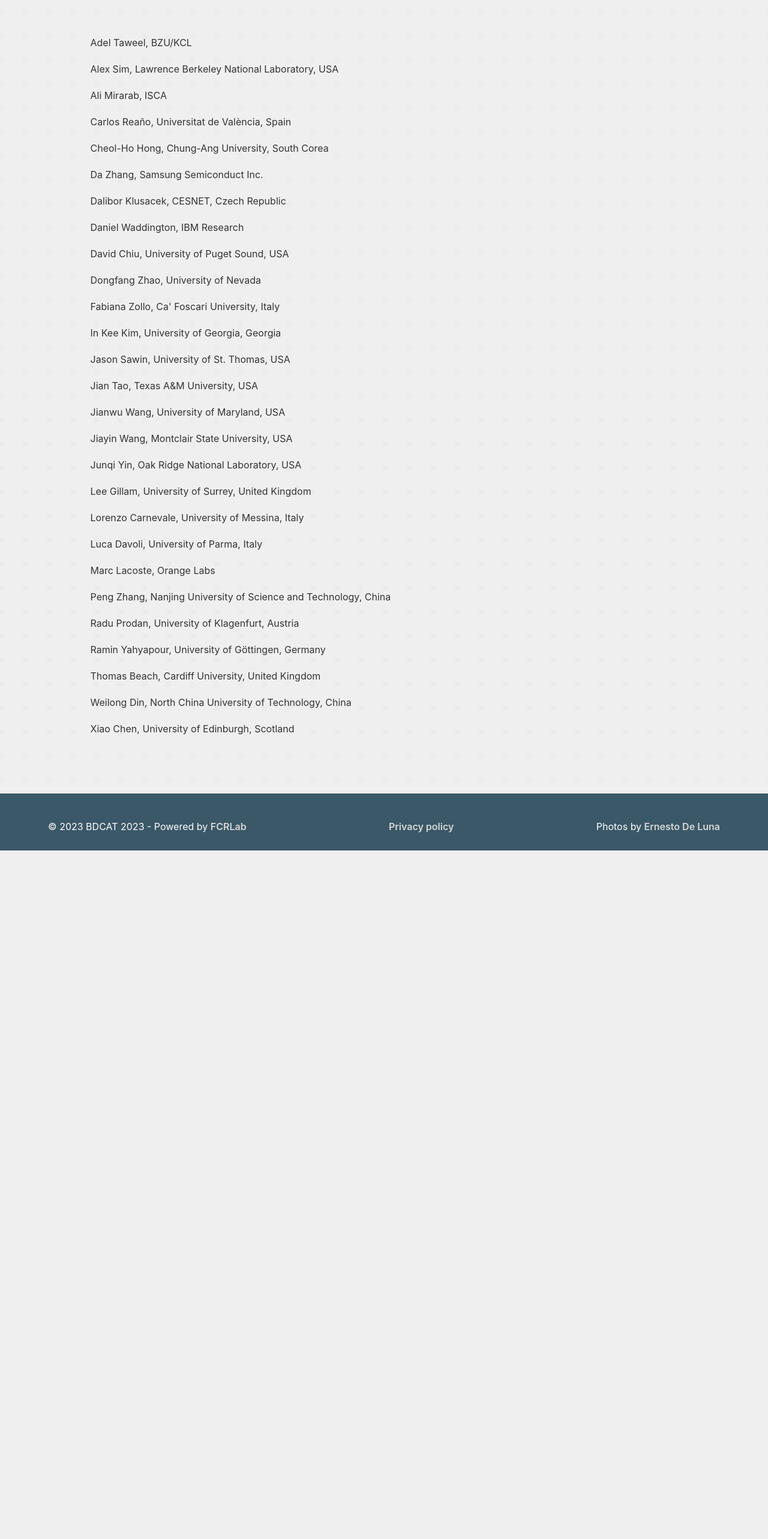
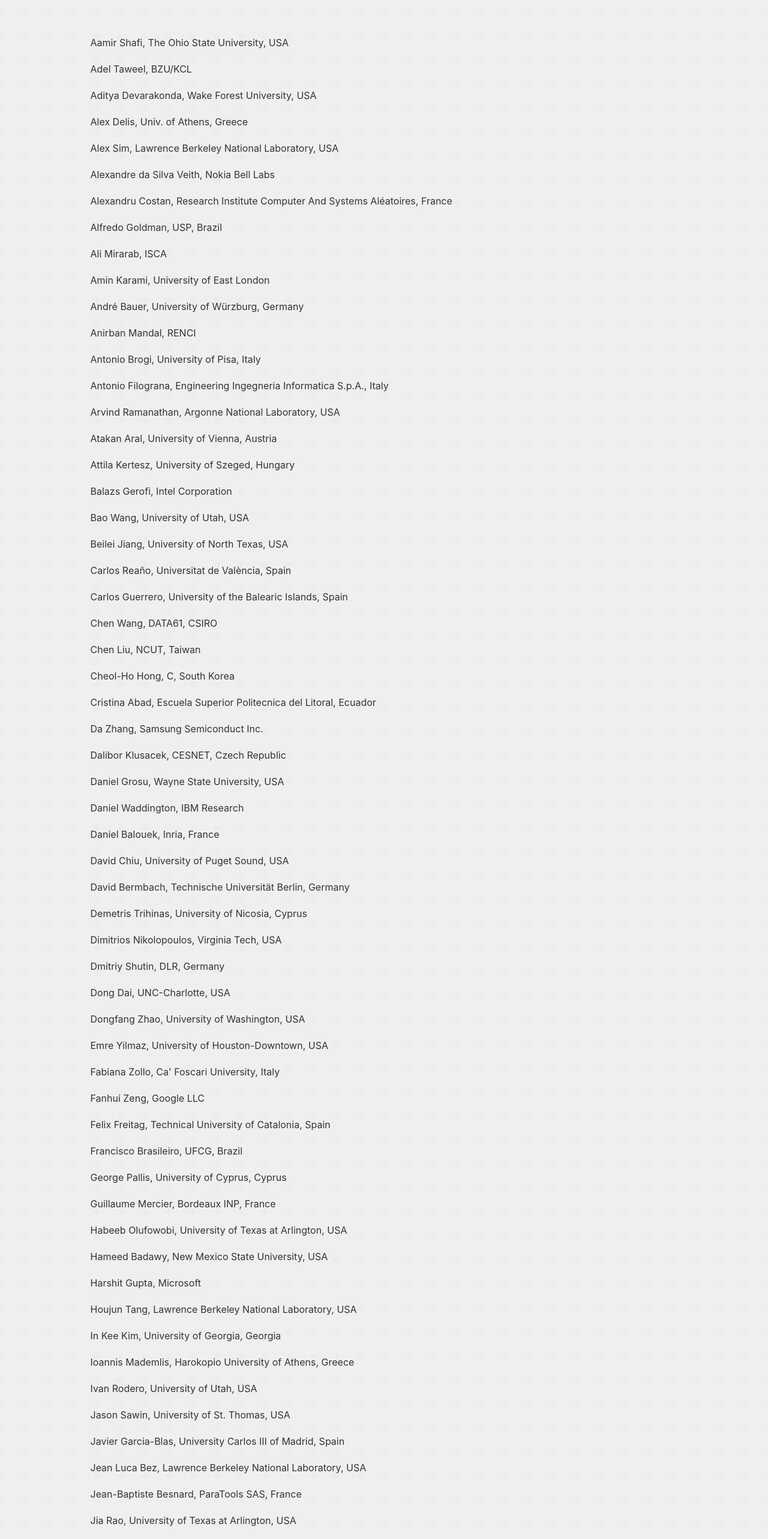
Before and after one commit to UCC-Conference/BDCAT2023, a React (Create React App) app: page /technical-program-committee in a window 1280 px wide. Shown: the part 220-2786 px from the top of the page at 60% size. Before the commit the page ends 1638 px from the top, so only its background shows below. Built offline with nearby package versions, Linux system fonts and the light colour scheme.

Commit message:
update: new TCP members added

```diff
--- a/src/pages/TechnicalProgramCommittee.js
+++ b/src/pages/TechnicalProgramCommittee.js
@@ -10,33 +10,133 @@
                 <hr />
                 <table>
                     <tbody>
+                    <tr><td>Aamir Shafi, The Ohio State University, USA</td></tr>
                         <tr><td>Adel Taweel, BZU/KCL</td></tr>
+                        <tr><td>Aditya Devarakonda, Wake Forest University, USA</td></tr>
+                        <tr><td>Alex Delis, Univ. of Athens, Greece</td></tr>
                         <tr><td>Alex Sim, Lawrence Berkeley National Laboratory, USA</td></tr>
+                        <tr><td>Alexandre da Silva Veith, Nokia Bell Labs</td></tr>
+                        <tr><td>Alexandru Costan, Research Institute Computer And Systems Aléatoires, France</td></tr>
+                        <tr><td>Alfredo Goldman, USP, Brazil</td></tr>
                         <tr><td>Ali Mirarab, ISCA</td></tr>
+                        <tr><td>Amin Karami, University of East London</td></tr>
+                        <tr><td>André Bauer, University of Würzburg, Germany</td></tr>
+                        <tr><td>Anirban Mandal, RENCI</td></tr>
+                        <tr><td>Antonio Brogi, University of Pisa, Italy</td></tr>
+                        <tr><td>Antonio Filograna, Engineering Ingegneria Informatica S.p.A., Italy</td></tr>
+                        <tr><td>Arvind Ramanathan, Argonne National Laboratory, USA</td></tr>
+                        <tr><td>Atakan Aral, University of Vienna, Austria</td></tr>
+                        <tr><td>Attila Kertesz, University of Szeged, Hungary</td></tr>
+                        <tr><td>Balazs Gerofi, Intel Corporation</td></tr>
+                        <tr><td>Bao Wang, University of Utah, USA</td></tr>
+                        <tr><td>Beilei Jiang, University of North Texas, USA</td></tr>
                         <tr><td>Carlos Reaño, Universitat de València, Spain</td></tr>
-                    <tr><td>Cheol-Ho Hong, Chung-Ang University, South Corea</td></tr>
+                        <tr><td>Carlos Guerrero, University of the Balearic Islands, Spain</td></tr>
+                        <tr><td>Chen Wang, DATA61, CSIRO</td></tr>
+                        <tr><td>Chen Liu, NCUT, Taiwan</td></tr>
+                        <tr><td>Cheol-Ho Hong, C, South Korea</td></tr>
+                        <tr><td>Cristina Abad, Escuela Superior Politecnica del Litoral, Ecuador</td></tr>
                         <tr><td>Da Zhang, Samsung Semiconduct Inc.</td></tr>
                         <tr><td>Dalibor Klusacek, CESNET, Czech Republic</td></tr>
+                        <tr><td>Daniel Grosu, Wayne State University, USA</td></tr>
                         <tr><td>Daniel Waddington, IBM Research</td></tr>
+                        <tr><td>Daniel Balouek, Inria, France</td></tr>
                         <tr><td>David Chiu, University of Puget Sound, USA</td></tr>
-                    <tr><td>Dongfang Zhao, University of Nevada</td></tr>
+                        <tr><td>David Bermbach, Technische Universität Berlin, Germany</td></tr>
+                        <tr><td>Demetris Trihinas, University of Nicosia, Cyprus</td></tr>
+                        <tr><td>Dimitrios Nikolopoulos, Virginia Tech, USA</td></tr>
+                        <tr><td>Dmitriy Shutin, DLR, Germany</td></tr>
+                        <tr><td>Dong Dai, UNC-Charlotte, USA</td></tr>
+                        <tr><td>Dongfang Zhao, University of Washington, USA</td></tr>
+                        <tr><td>Emre Yilmaz, University of Houston-Downtown, USA</td></tr>
                         <tr><td>Fabiana Zollo, Ca' Foscari University, Italy</td></tr>
+                        <tr><td>Fanhui Zeng, Google LLC</td></tr>
+                        <tr><td>Felix Freitag, Technical University of Catalonia, Spain</td></tr>
+                        <tr><td>Francisco Brasileiro, UFCG, Brazil</td></tr>
+                        <tr><td>George Pallis, University of Cyprus, Cyprus</td></tr>
+                        <tr><td>Guillaume Mercier, Bordeaux INP, France</td></tr>
+                        <tr><td>Habeeb Olufowobi, University of Texas at Arlington, USA</td></tr>
+                        <tr><td>Hameed Badawy, New Mexico State University, USA</td></tr>
+                        <tr><td>Harshit Gupta, Microsoft</td></tr>
+                        <tr><td>Houjun Tang, Lawrence Berkeley National Laboratory, USA</td></tr>
                         <tr><td>In Kee Kim, University of Georgia, Georgia</td></tr>
+                        <tr><td>Ioannis Mademlis, Harokopio University of Athens, Greece</td></tr>
+                        <tr><td>Ivan Rodero, University of Utah, USA</td></tr>
                         <tr><td>Jason Sawin, University of St. Thomas, USA</td></tr>
+                        <tr><td>Javier Garcia-Blas, University Carlos III of Madrid, Spain</td></tr>
+                        <tr><td>Jean Luca Bez, Lawrence Berkeley National Laboratory, USA</td></tr>
+                        <tr><td>Jean-Baptiste Besnard, ParaTools SAS, France</td></tr>
+                        <tr><td>Jia Rao, University of Texas at Arlington, USA</td></tr>
                         <tr><td>Jian Tao, Texas A&M University, USA</td></tr>
-                    <tr><td>Jianwu Wang, University of Maryland, USA</td></tr>
+                        <tr><td>Jianwu Wang, University of Maryland, Baltimore County, USA</td></tr>
                         <tr><td>Jiayin Wang, Montclair State University, USA</td></tr>
+                        <tr><td>Jie Cui, Anhui University, China</td></tr>
+                        <tr><td>Joel Coffman, United States Air Force Academy, USA</td></tr>
+                        <tr><td>Jose Brito, Banco do Brasil, Brazil</td></tr>
+                        <tr><td>Juan José Durillo, Leibniz Supercomputing Centre, Germany</td></tr>
                         <tr><td>Junqi Yin, Oak Ridge National Laboratory, USA</td></tr>
-                    <tr><td>Lee Gillam, University of Surrey, United Kingdom</td></tr>
+                        <tr><td>Katerina Doka, National Technical University of Athens, Greece</td></tr>
+                        <tr><td>Kenichi Kourai, Kyushu Institute of Technology, Japan</td></tr>
+                        <tr><td>Kirill Morozov, University of North Texas, USA</td></tr>
+                        <tr><td>Kyungyong Lee, Kookmin University, South Corea</td></tr>
+                        <tr><td>Laura Ricci, University of Pisa. Italy</td></tr>
+                        <tr><td>Lawrence Chung, Erik Johnson School of Engineering and Computer Science, The University of Texas at Dallas, USA</td></tr>
+                        <tr><td>Lee Gillam, University of Surrey, England</td></tr>
                         <tr><td>Lorenzo Carnevale, University of Messina, Italy</td></tr>
                         <tr><td>Luca Davoli, University of Parma, Italy</td></tr>
-                    <tr><td>Marc Lacoste, Orange Labs</td></tr>
-                    <tr><td>Peng Zhang, Nanjing University of Science and Technology, China</td></tr>
+                        <tr><td>Luiz Bittencourt, University of Campinas, Brazil</td></tr>
+                        <tr><td>Madhusudhan Govindaraju, Binghamton University, USA</td></tr>
+                        <tr><td>Marc Lacoste, Orange, France</td></tr>
+                        <tr><td>Maria Carla Calzarossa, University of Pavia, Italy</td></tr>
+                        <tr><td>Marco Guazzone, University of Piemonte Orientale, Italy</td></tr>
+                        <tr><td>Martin Jacobsson, KTH Royal Institute of Technology, Sweden</td></tr>
+                        <tr><td>Ming Zhao, Arizona State University, USA</td></tr>
+                        <tr><td>Muhammad Younas, Oxford Brookes University, UK</td></tr>
+                        <tr><td>Muhammad Zakarya, Sohar University, Oman</td></tr>
+                        <tr><td>Nadia Zeghib, University Constantine 2, Algeria</td></tr>
+                        <tr><td>Nikos Parlavantzas, Research Institute Computer And Systems Aléatoires, France</td></tr>
+                        <tr><td>Nitin Auluck, Indian Institute of Technology Ropar, India</td></tr>
+                        <tr><td>Olivia Das, Toronto Metropolitan University, Canada</td></tr>
+                        <tr><td>Osamu Tatebe, University of Tsukuba, Japan</td></tr>
+                        <tr><td>Paolo Falcarin, Ca' Foscari University of Venice, Italy</td></tr>
+                        <tr><td>Peng Zhang, School of Cyberspace Security, Nanjing University of Science and Technology, China</td></tr>
+                        <tr><td>Philipp Gschwandtner, University of Innsbruck, Austria</td></tr>
+                        <tr><td>Prasad Calyam, University of Missouri Columbia, USA</td></tr>
+                        <tr><td>Priyanthi Dassanayake, University of Leicester, UK</td></tr>
+                        <tr><td>Qiang Guan, Kent State University</td></tr>
                         <tr><td>Radu Prodan, University of Klagenfurt, Austria</td></tr>
+                        <tr><td>Rajkumar Kettimuthu, Argonne National Laboratory, USA</td></tr>
+                        <tr><td>Rajkumar Buyya, The University of Melbourne, Australia</td></tr>
                         <tr><td>Ramin Yahyapour, University of Göttingen, Germany</td></tr>
-                    <tr><td>Thomas Beach, Cardiff University, United Kingdom</td></tr>
-                    <tr><td>Weilong Din, North China University of Technology, China</td></tr>
-                    <tr><td>Xiao Chen, University of Edinburgh, Scotland</td></tr>
+                        <tr><td>Roberto Marino, University of Messina, Italy</td></tr>
+                        <tr><td>Rui Han, Beijing Institute of Technology, China</td></tr>
+                        <tr><td>Ryan Grant, Queen's University, Canada</td></tr>
+                        <tr><td>Sangmi Pallickara, Colorado State University, USA</td></tr>
+                        <tr><td>Schahram Dustar, Vienna University of Technology, Austria</td></tr>
+                        <tr><td>Sébastien Rumley, iCoSys Institute, HES-SO, Switzerland</td></tr>
+                        <tr><td>Shadi Ibrahim, Inria Rennes, France</td></tr>
+                        <tr><td>Shrideep Pallickara, Colorado State University</td></tr>
+                        <tr><td>Simon Caton, University College Dublin, Ireland</td></tr>
+                        <tr><td>Steven Wright, University of York, USA</td></tr>
+                        <tr><td>Sukhpal Singh Gill, Queen Mary University of London, United Kingdom</td></tr>
+                        <tr><td>Thomas Beach, Cardiff University, UK</td></tr>
+                        <tr><td>Thomas Fahringer, UIBK, Austria</td></tr>
+                        <tr><td>Tianxi Ji, Case Western Reserve University, USA</td></tr>
+                        <tr><td>Toshihiro Hanawa, The University of Tokyo, Japan</td></tr>
+                        <tr><td>Valeria Cardellini, University of Roma "Tor Vergata", Italy</td></tr>
+                        <tr><td>Varun Soundararajan, Google Inc</td></tr>
+                        <tr><td>Vasilios Andrikopoulos, University of Groningen, Netherland</td></tr>
+                        <tr><td>Vincenzo De Maio, Technische Universität Wien, Austria</td></tr>
+                        <tr><td>Vladimir Vlassov, KTH Royal Institute of Technology, Sweden</td></tr>
+                        <tr><td>Weilong Ding, North China University of Technology, China</td></tr>
+                        <tr><td>Xiao Chen, University of Edinburgh, UK</td></tr>
+                        <tr><td>Xiaoning Ding, New Jersey Institute of Technology</td></tr>
+                        <tr><td>Xiaoyi Lu, University of California, USA</td></tr>
+                        <tr><td>Xuyun Zhang, Macquarie University, Australia</td></tr>
+                        <tr><td>Yao Liu, Rutgers University, USA</td></tr>
+                        <tr><td>Yogesh Barve, Vanderbilt University, USA</td></tr>
+                        <tr><td>Yong Chen, Texas Tech University, USA</td></tr>
+                        <tr><td>Zhi Qiao, Microsoft</td></tr>
                     </tbody>
                 </table>
             </Content>
```
Lines whose indentation alone changed are shown as unchanged.
